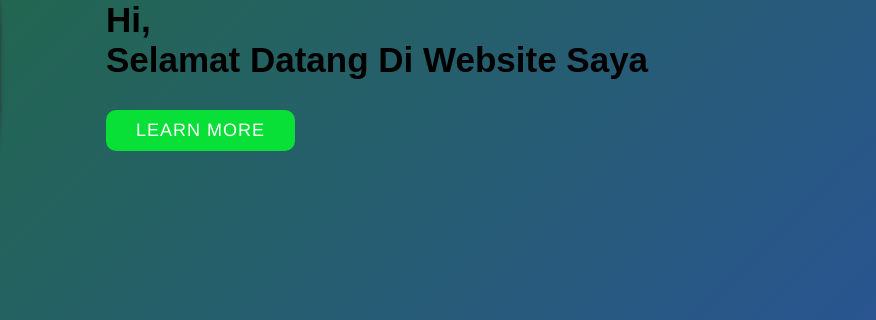
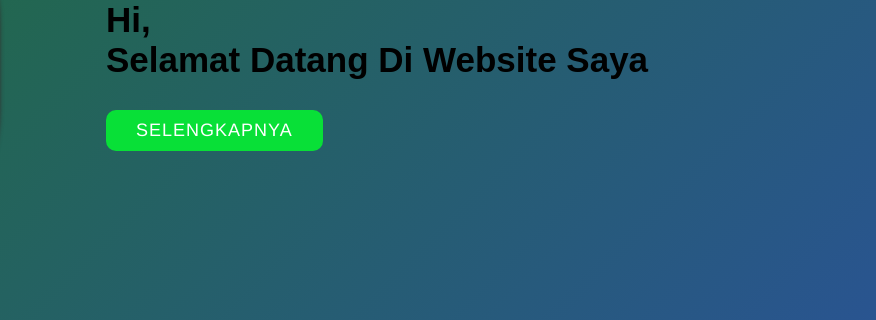
Before and after one commit to ex0t1s/Zlfhmi, a plain HTML site: page index.html in a window 1280 px wide. Shown: the part 335-655 px from the top of the page, 404-1280 px from the left. Drawn offline with Linux system fonts and the light colour scheme.

Commit message:
Update index.html

```diff
--- a/index.html
+++ b/index.html
@@ -42,7 +42,7 @@
       <img src="logo.png" alt="logo" />
       <div class="text">
       <h1>Hi, <br />Selamat Datang Di Website Saya</h1>
-        <a href="#about" class="cta">Learn More</a>
+        <a href="#about" class="cta">Selengkapnya</a>
       </div>
     </main>
     </section>
```
